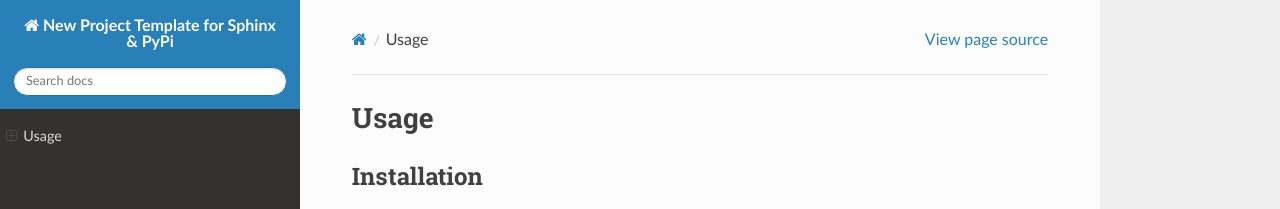
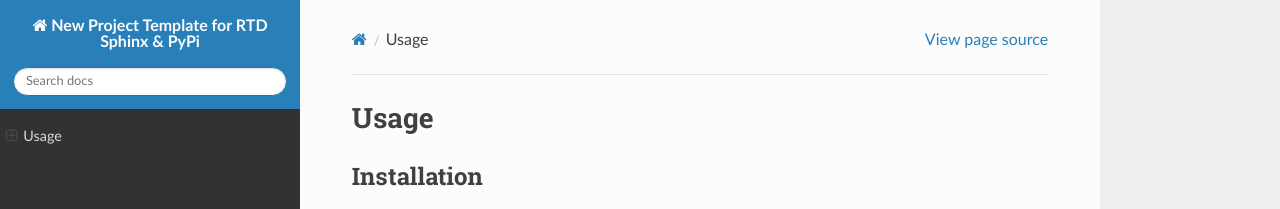
Before and after one commit to mkner/robo-pid, a Sphinx documentation site: the page built from docs/usage.rst, in a window 1280 px wide. Shown: the top 209 px of the page. Built offline with Sphinx 7.4.7 and the Read the Docs theme 2.0.0, drawn with Linux system fonts in a browser that asks for light colours.

Commit message:
Update conf.py

```diff
--- a/docs/conf.py
+++ b/docs/conf.py
@@ -17,7 +17,7 @@
 
 # -- Project information -----------------------------------------------------
 
-project = "New Project Template for Sphinx & PyPi "
+project = "New Project Template for RTD Sphinx & PyPi "
 copyright = "(c) 2023 Mike Knerr"
 author = ""
 
```
